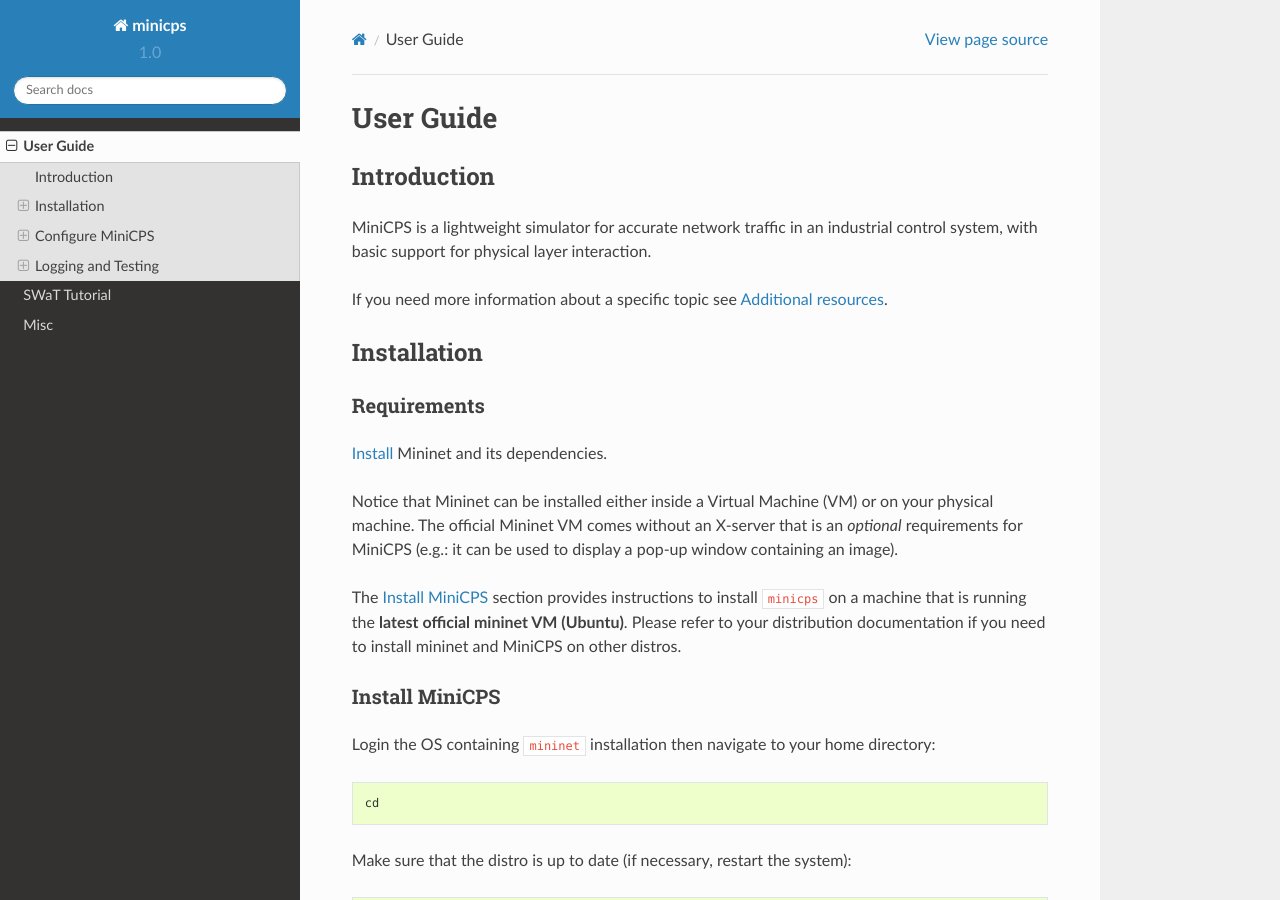
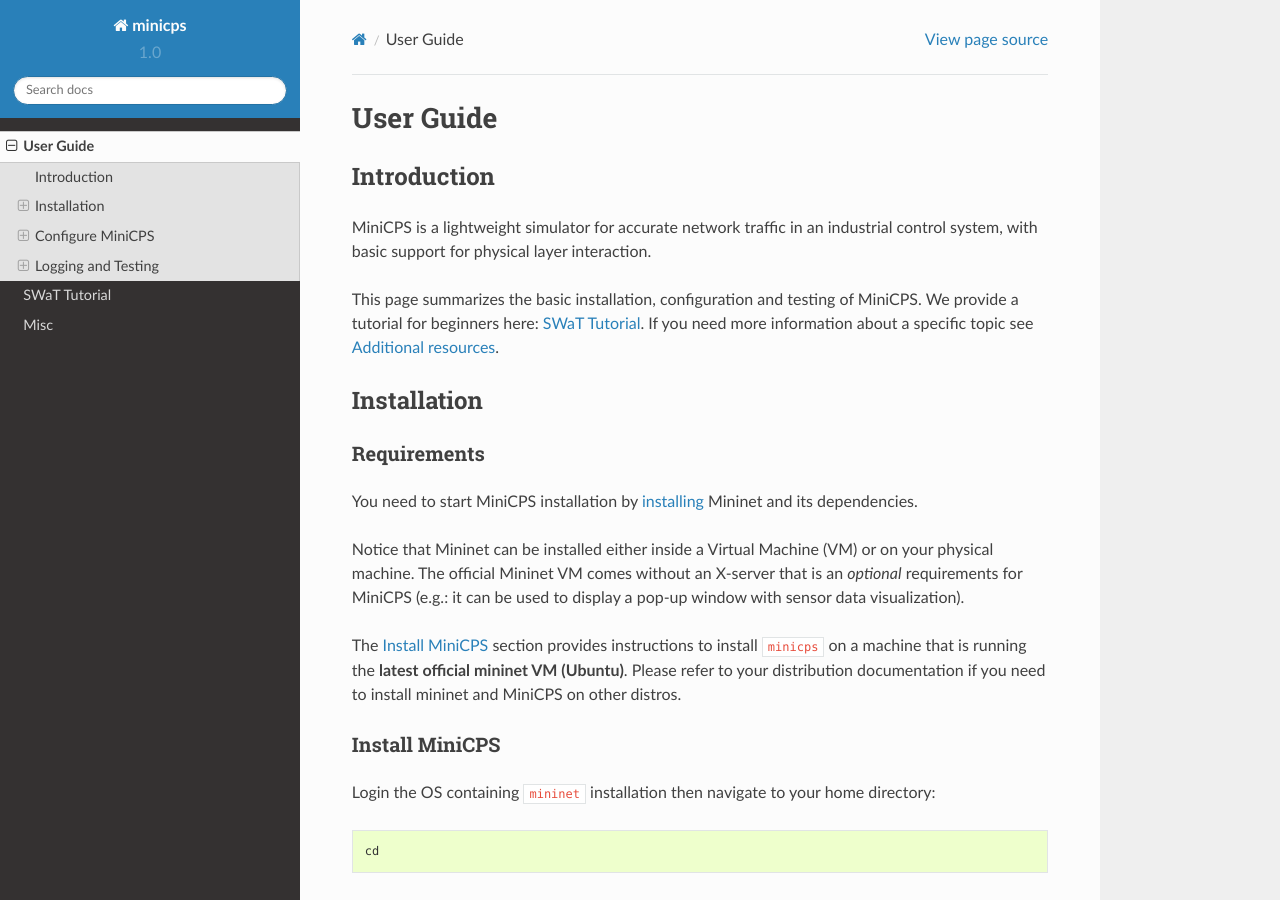
Before and after one commit to scy-phy/minicps, a Sphinx documentation site: the page built from docs/userguide.rst, in a window 1280 px wide and 900 px high. Built offline with Sphinx 7.4.7 and the Read the Docs theme 2.0.0, drawn with Linux system fonts in a browser that asks for light colours; some of the changed text lies outside the part shown.

Commit message:
minor improvements

```diff
--- a/docs/userguide.rst
+++ b/docs/userguide.rst
@@ -11,7 +11,7 @@
 MiniCPS is a lightweight simulator for accurate network traffic in an
 industrial control system, with basic support for physical layer interaction.
 
-If you need more information about a specific topic see :ref:`add-res`.
+This page summarizes the basic installation, configuration and testing of MiniCPS. We provide a tutorial for beginners here: :ref:`swat-tutorial`. If you need more information about a specific topic see :ref:`add-res`.
 
 
 Installation
@@ -20,13 +20,13 @@
 Requirements
 ------------
 
-`Install <http://mininet.org/download/>`_ Mininet and its dependencies.
+You need to start MiniCPS installation by `installing <http://mininet.org/download/>`_ Mininet and its dependencies.
 
 Notice that Mininet can be installed either inside a Virtual Machine (VM)
 or on your physical machine.
 The official Mininet VM comes without an X-server that is an *optional*
 requirements for MiniCPS (e.g.: it can be used to display a pop-up window
-containing an image).
+with sensor data visualization).
 
 The :ref:`install-minicps` section provides instructions to install ``minicps``
 on a machine that is running the **latest official mininet VM (Ubuntu)**. Please
@@ -163,10 +163,10 @@
 Instruction taken from
 `here <https://github.com/mininet/mininet/issues/454>`_
 
-Generate sphinx doc
+Documentation generation with Sphinx
 -------------------
 
-To generate this documentation from the source we can use ``sphinx``.
+To generate this documentation from the source we use the ``sphinx`` tool.
 
 First install:
 
@@ -201,7 +201,7 @@
 
 The relevant log files are stored in the ``logs`` dir.
 
-Each minicps module and its associated testing module is managed by a
+Each MiniCPS module and its associated testing module is managed by a
 dedicated ``logging`` object. You can tweak the number of backups file that are
 automatically rotating and their size, through the ``minicps.constants`` module.
 
```
